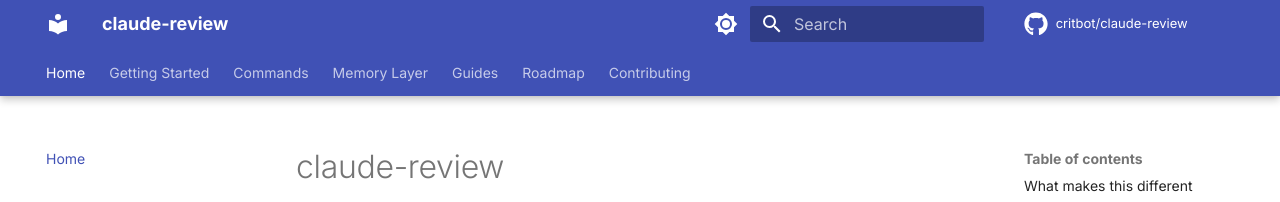
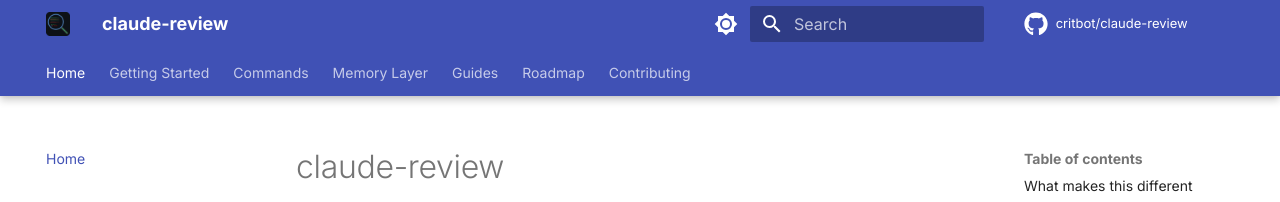
Before and after one commit to CritBot/claude-review-docs, an MkDocs documentation site: the page built from docs/index.md, in a window 1280 px wide. Shown: the top 202 px of the page. Built offline with MkDocs 1.6.1 and Material for MkDocs 9.7.7, drawn with Linux system fonts in a browser that asks for light colours; comment, search, counter and statistics services are not loaded.

Commit message:
Add site icon, favicon, and hero PNG; wire logo into MkDocs theme
Co-Authored-By: Claude Sonnet 4.6 <noreply@anthropic.com>

```diff
--- a/docs/index.md
+++ b/docs/index.md
@@ -60,7 +60,7 @@ Unlike cloud-hosted review tools, `claude-review` runs entirely on your machine
 
 ## Architecture
 
-![claude-review pipeline: PR diff → parallel finder agents → verifier → ranker → output](assets/pipeline.svg)
+![claude-review pipeline: PR diff → parallel finder agents → verifier → ranker → output](assets/claude-review-hero.png)
 
 ## How it works
 
--- a/mkdocs.yml
+++ b/mkdocs.yml
@@ -7,6 +7,8 @@ edit_uri: ""
 
 theme:
   name: material
+  logo: assets/claude-review-icon-128.png
+  favicon: assets/claude-review-icon-64.png
   palette:
     - scheme: default
       primary: indigo
```
Also changed, not shown: docs/assets/claude-review-hero.png (added), docs/assets/claude-review-icon-128.png (added), docs/assets/claude-review-icon-256.png (added), docs/assets/claude-review-icon-512.png (added), docs/assets/claude-review-icon-64.png (added).
